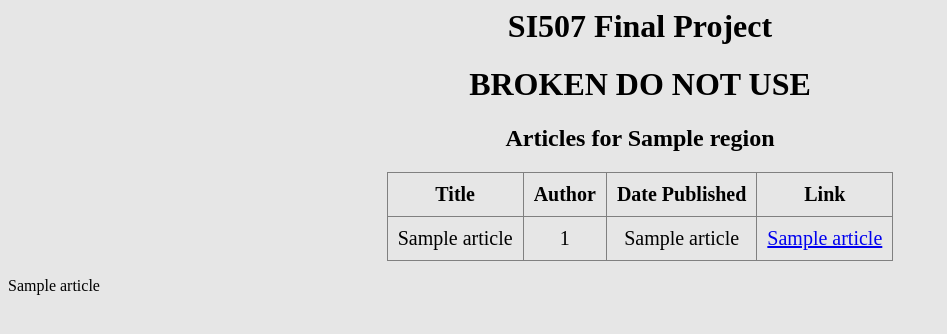
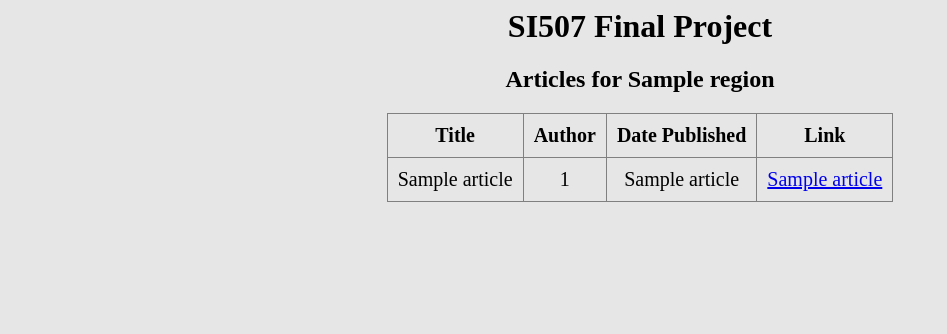
Before and after one commit to tengdann/SI507_Final_Project_Final, a Flask app: template templates/regions.html in a window 1280 px wide. Shown: the top 334 px of the page, without its empty margins (0-947 px from the left). Run offline with Flask 2, Linux system fonts and the light colour scheme; the template is opened without the code that fills it: most values are stand-ins (such as "Sample title", 1, 10 or a date in 2020); parts of the project's set-up code (start-up, migrations or seed data) failed here and were passed over.

Commit message:
Last minute feature implementation fixed

```diff
--- a/templates/plotly.html
+++ b/templates/plotly.html
@@ -15,7 +15,7 @@
             </tr>
         {% for tag in tags %}
             <tr>
-                <td class = "Tag"> <a href = "/{{tag[0]}}">{{tag[0]}}</a> </td>
+                <td class = "Tag"> <a href = "/tag/{{tag[0]}}">{{tag[0]}}</a> </td>
                 <td class = "Tag_Freq"> {{tag[1]}} </td>
             </tr>
         {% endfor %}
@@ -47,7 +47,7 @@
             </tr>
         {% for region in regions %}
             <tr>
-                <td class = "Region"> <a href = "/{{region[0]}}">{{region[0]}}</a> </td>
+                <td class = "Region"> <a href = "/region/{{region[0]}}">{{region[0]}}</a> </td>
                 <td class = "Reg_Freq"> {{region[1]}} </td>
             </tr>
         {% endfor %}
--- a/templates/regions.html
+++ b/templates/regions.html
@@ -1,7 +1,7 @@
 <link rel="stylesheet" href="/static/regions_style.css">
 
 <h1> SI507 Final Project </h1>
-<h1> BROKEN DO NOT USE </h1>
+
 <h2> Articles for {{region}} </h2>
 <div class = "table">
     <table border = 1>
@@ -21,7 +21,3 @@
     {% endfor %}
     </table>
 </div>
-
-{% for article in articles %}
-    <p> {{article}} </p>
-{% endfor %}
--- a/visualization.py
+++ b/visualization.py
@@ -23,16 +23,16 @@ def plotly():
     regions = get_regions()
     return render_template('plotly.html', tags = tags, regions = regions, graphPie1 = graph_pie(tags), graphPie2 = graph_pie(regions), graphBar1 = graph_bar(tags), graphBar2 = graph_bar(regions))
 
-@app.route("/<tag>")
+@app.route("/tag/<tag>")
 def tags(tag):
     return render_template('tags.html', tag = tag, articles = specific_tags(tag))
 
-@app.route("/<region>")
+@app.route("/region/<region>")
 def regions(region):
     return render_template('regions.html', region = region, articles = specific_regions(region))
 
 def vi_main():
-    app.run(debug = True)
+    app.run(debug = False)
 
 if __name__ == '__main__':
     vi_main()
```
